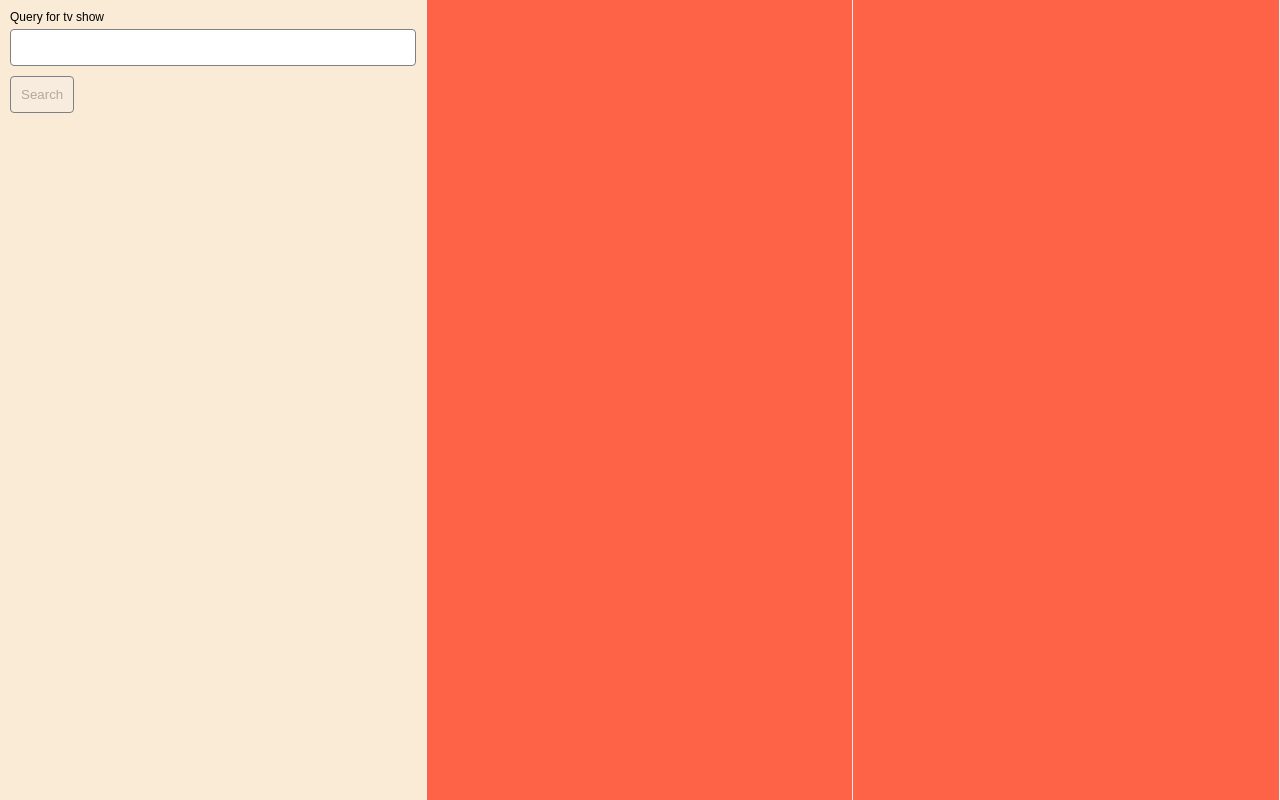
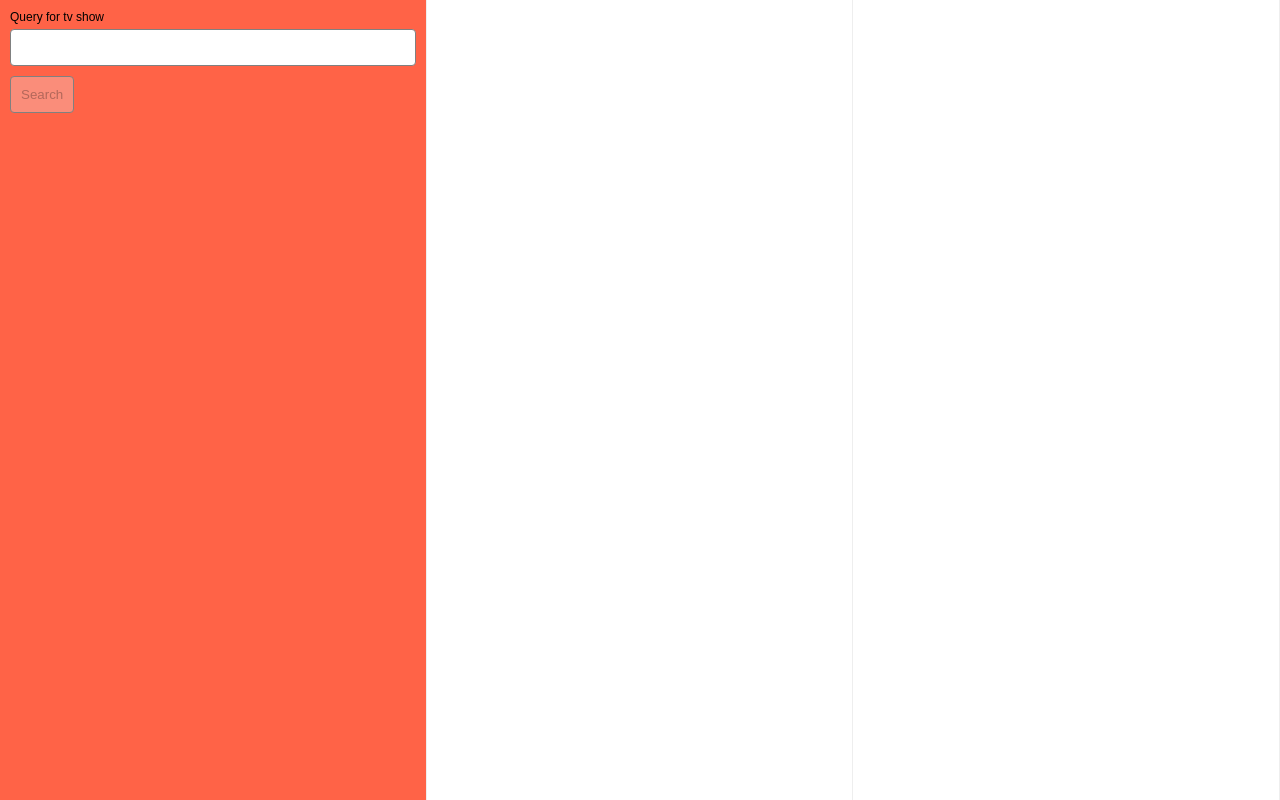
Before and after one commit to orabxd/tv-maze-example, a plain HTML site: page index.html in a window 1280 px wide. Drawn offline with Linux system fonts and the light colour scheme.

Commit message:
Cambio de colores actualizado

```diff
--- a/style.css
+++ b/style.css
@@ -8,7 +8,8 @@ body {
   font-size: 12px;
   height: 100%;
   min-height: 100vh;
-  background-color: tomato;
+  /* EDITADO POR OSCAR AMAYA */
+  background-color: white;
 
   /* flex */
   display: flex;
@@ -92,11 +93,11 @@ td:first-child {
 /* CAMBIOS HECHOS POR OSCAR AMAYA */
 #main{
 
-  background-color: antiquewhite;
+  background-color: tomato;
 }
 
 .group{
-  background-color: antiquewhite;
+  background-color: tomato;
 }
 /* CAMBIOS HECHOS POR OSCAR AMAYA */
 
```
